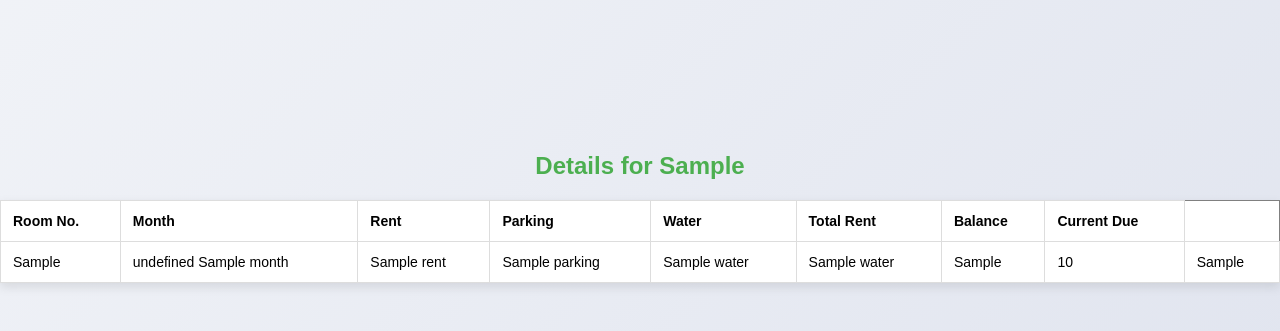
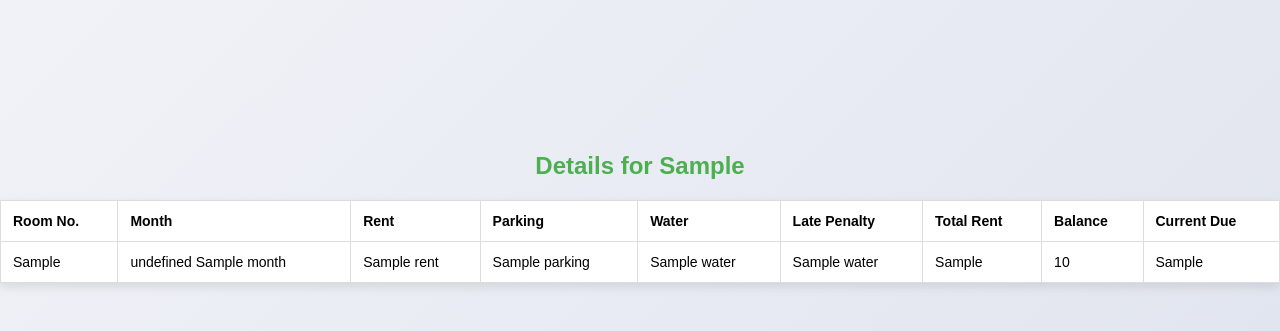
Before and after one commit to Pranshuxyadav/RAO-appartment-RMS, a Flask app: template templates/room_data.html in a window 1280 px wide. Shown: the part 191-522 px from the top of the page. Run offline with Flask 3, Linux system fonts and the light colour scheme; the template is opened without the code that fills it: most values are stand-ins (such as "Sample title", 1, 10 or a date in 2020).

Commit message:
Update room_data.html

```diff
--- a/templates/room_data.html
+++ b/templates/room_data.html
@@ -17,6 +17,7 @@
             <th>Rent</th>
             <th>Parking</th>
             <th>Water</th>
+            <th>Late Penalty</th>
             <th>Total Rent</th>
             <th>Balance</th>
             <th>Current Due</th>
```
